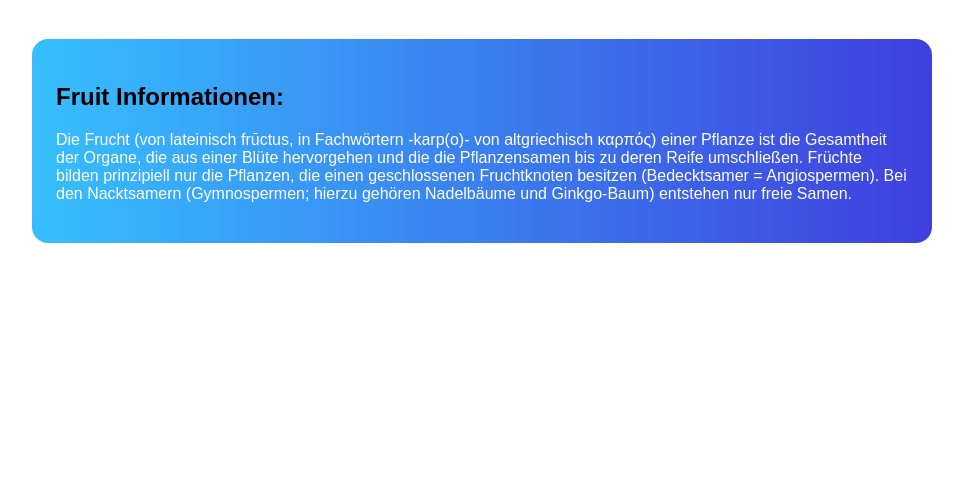
After one commit to pirus99/fruit-app, a Django app: page /fruit_app/info in a window 1280 px wide. The commit adds this page. Shown: the part 221-704 px from the top of the page, without its empty margins (158-1121 px from the left). Run offline with Django 5.2, Linux system fonts and the light colour scheme.

Commit message:
feat(info): added Info Site

```diff
--- a/core/settings.py
+++ b/core/settings.py
@@ -23,7 +23,7 @@ BASE_DIR = Path(__file__).resolve().parent.parent
 SECRET_KEY = 'django-insecure-7^+%vn298$b%7+_k(py905@&l%!csx=@z+fb0-w)==x)-a6km@'
 
 # SECURITY WARNING: don't run with debug turned on in production!
-DEBUG = True
+DEBUG = False
 
 ALLOWED_HOSTS = ['127.0.0.1', 'localhost']
 
@@ -55,7 +55,9 @@ ROOT_URLCONF = 'core.urls'
 TEMPLATES = [
     {
         'BACKEND': 'django.template.backends.django.DjangoTemplates',
-        'DIRS': [],
+        'DIRS': [BASE_DIR / 'core/templates/',
+                 BASE_DIR / 'fruit_app/templates/'
+                 ],
         'APP_DIRS': True,
         'OPTIONS': {
             'context_processors': [
--- a/fruit_app/static/fruit_app/css/style.css
+++ b/fruit_app/static/fruit_app/css/style.css
@@ -8,19 +8,36 @@ body {
 }
 
 header {
+  position: relative;
   height: 200px;
   width: 900px;
   max-width: 1440px;
   display: flex;
   align-items: start;
   justify-content: start;
-    background-image: url('../img/fruits.jpg');
+  background-image: url("../img/fruits.jpg");
   background-size: cover;
   background-position: center;
 
   h1 {
     margin: 48px;
     color: white;
+  }
+
+  .menu {
+    position: absolute;
+    top: 24px;
+    right: 48px;
+  }
+
+  span {
+    color: white;
+    text-decoration: none;
+  }
+
+  span:hover {
+    box-shadow: 0 4px 8px rgba(255, 255, 255, 0.418);
+    transition: box-shadow 0.3s;
   }
 }
 
@@ -36,7 +53,8 @@ header {
   background-image: linear-gradient(to right, rgb(255, 174, 0), rgb(211, 0, 0));
 }
 
-.list-element-ordered, .list-element-not-ordered {
+.list-element-ordered,
+.list-element-not-ordered {
   position: relative;
   display: flex;
   align-items: center;
@@ -68,3 +86,20 @@ header {
   width: auto;
   height: 150px;
 }
+
+.info-section {
+  width: 852px;
+  padding: 24px;
+  margin-top: 40px;
+  background-image: linear-gradient(
+    to right,
+    rgba(0, 174, 255, 0.788),
+    rgba(0, 0, 211, 0.753)
+  );
+  border-radius: 16px;
+  color: white;
+
+  h2 {
+    color: black;
+  }
+}
--- a/fruit_app/templates/fruit_app/header.html
+++ b/fruit_app/templates/fruit_app/header.html
@@ -1,4 +1,8 @@
 {% load static %}
 <header>
-  <h1>Willkommen bei FruitApp!</h1>
+    <h1>Willkommen bei FruitApp!</h1>
+    <div class="menu">
+        <a href="/"><span>Home</span></a>
+        <a href="info"><span>Info</span></a>
+    </div>
 </header>
--- /dev/null
+++ b/fruit_app/templates/fruit_app/info.html
@@ -0,0 +1,9 @@
+{% extends "fruit_app/base.html" %}
+{% load static %}
+
+{% block infos %}
+<div class="info-section">
+    <h2>Fruit Informationen:</h2>
+    <p>Die Frucht (von lateinisch frūctus, in Fachwörtern -karp(o)- von altgriechisch καρπός) einer Pflanze ist die Gesamtheit der Organe, die aus einer Blüte hervorgehen und die die Pflanzensamen bis zu deren Reife umschließen. Früchte bilden prinzipiell nur die Pflanzen, die einen geschlossenen Fruchtknoten besitzen (Bedecktsamer = Angiospermen). Bei den Nacktsamern (Gymnospermen; hierzu gehören Nadelbäume und Ginkgo-Baum) entstehen nur freie Samen.</p>
+</div>
+{% endblock %}
--- a/fruit_app/urls.py
+++ b/fruit_app/urls.py
@@ -1,6 +1,7 @@
 from django.urls import path
-from .views import FruitView
+from .views import FruitView, InfoView
 
 urlpatterns = [
-    path('', FruitView.as_view(), name='fruit_app')
+    path('', FruitView.as_view(), name='fruit_app'),
+    path('info', InfoView.as_view(), name='fruit_app_info')
 ]
--- a/fruit_app/views.py
+++ b/fruit_app/views.py
@@ -1,5 +1,5 @@
 from django.shortcuts import render
-from django.http import JsonResponse
+from django.http import JsonResponse, Http404
 from django.views import View
 
 import json
@@ -10,4 +10,14 @@ from .fruits_db import fruits
 
 class FruitView(View):
     def get(self, request):
-        return render(request, 'fruit_app/fruitlist.html', {'fruits': fruits})
+        try:
+            return render(request, 'fruit_app/fruitlist.html', {'fruits': fruits})
+        except:
+            raise Http404()
+
+class InfoView(View):
+    def get(self, request):
+        try:
+            return render(request, 'fruit_app/info.html')
+        except:
+            raise Http404()
```
Lines whose indentation alone changed are shown as unchanged.
